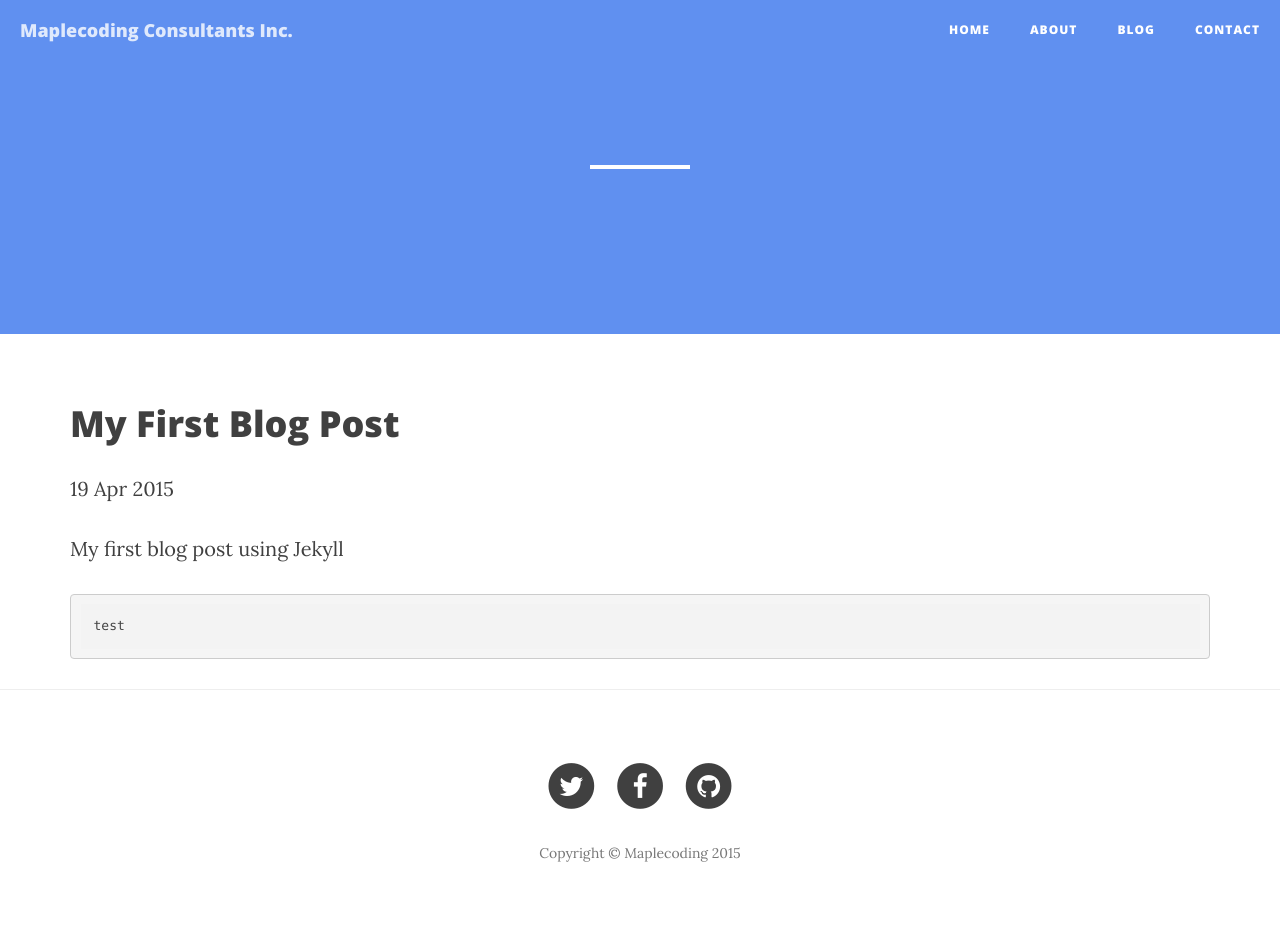
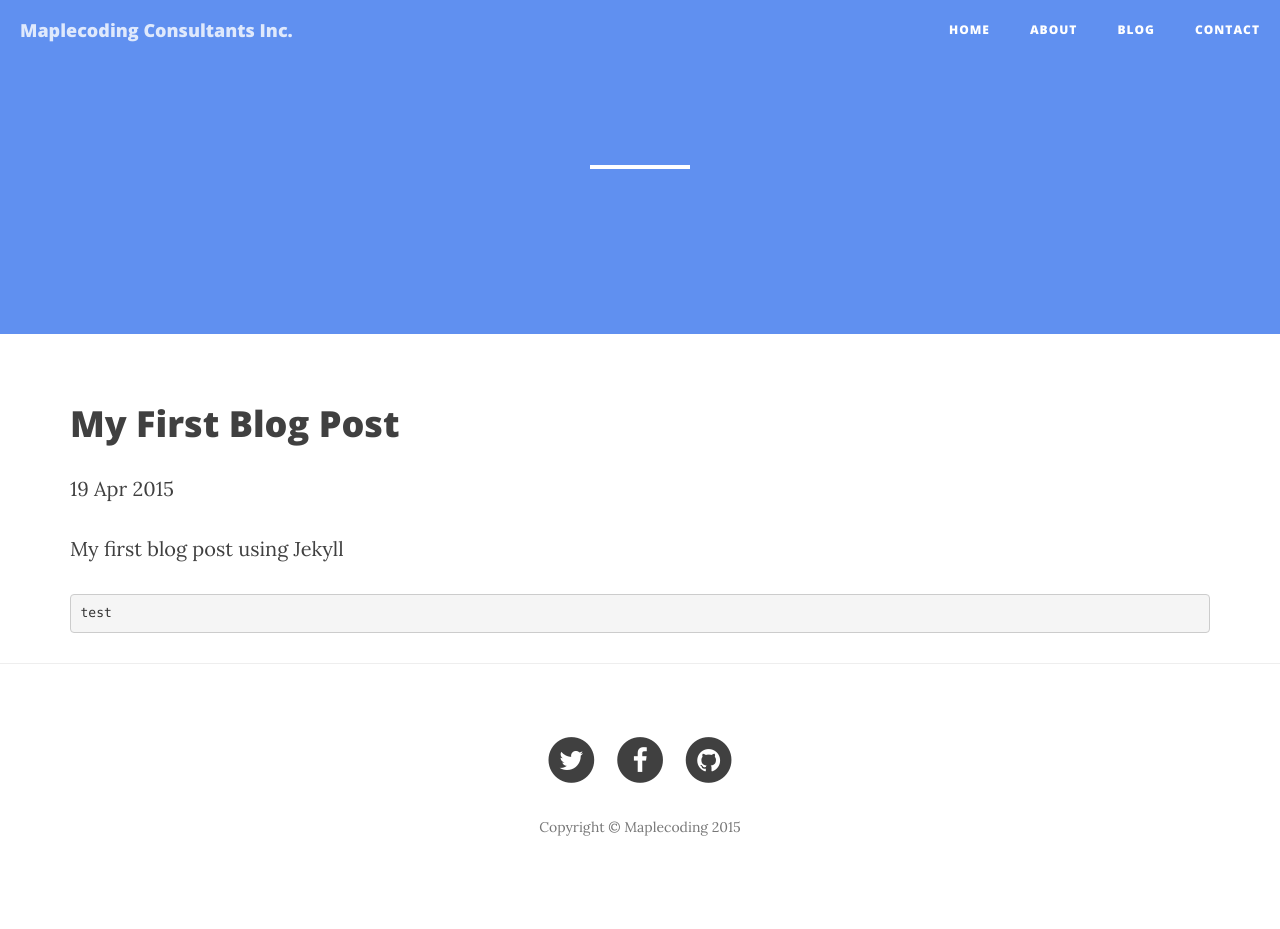
Before and after one commit to shawinder/shawinder.github.io, a Jekyll site: the page built from _posts/2015-04-19-my-first-blog-post.md, in a window 1280 px wide. Built offline with Jekyll 4.4.1, drawn with Linux system fonts in a browser that asks for light colours; nearby versions of some CDN libraries; library files that are not in the unit come from our copies; after the commit the page ends 903 px from its top, so only the background shows below that.

Commit message:
Update post.html

```diff
--- a/_layouts/post.html
+++ b/_layouts/post.html
@@ -3,9 +3,8 @@ layout: default
 ---
 
 <!-- Syntax Highlighting -->
-<link rel="stylesheet" href="//cdnjs.cloudflare.com/ajax/libs/highlight.js/8.5/styles/default.min.css">
-<script src="//cdnjs.cloudflare.com/ajax/libs/highlight.js/8.5/highlight.min.js"></script>
-<script>hljs.initHighlightingOnLoad();</script>
+<link rel="stylesheet" href="/css/prism.css">
+<script src="/css/prism.js"></script>
 
 <h1>{{ page.title }}</h1>
 <p class="meta">{{ page.date | date_to_string }}</p>
```
